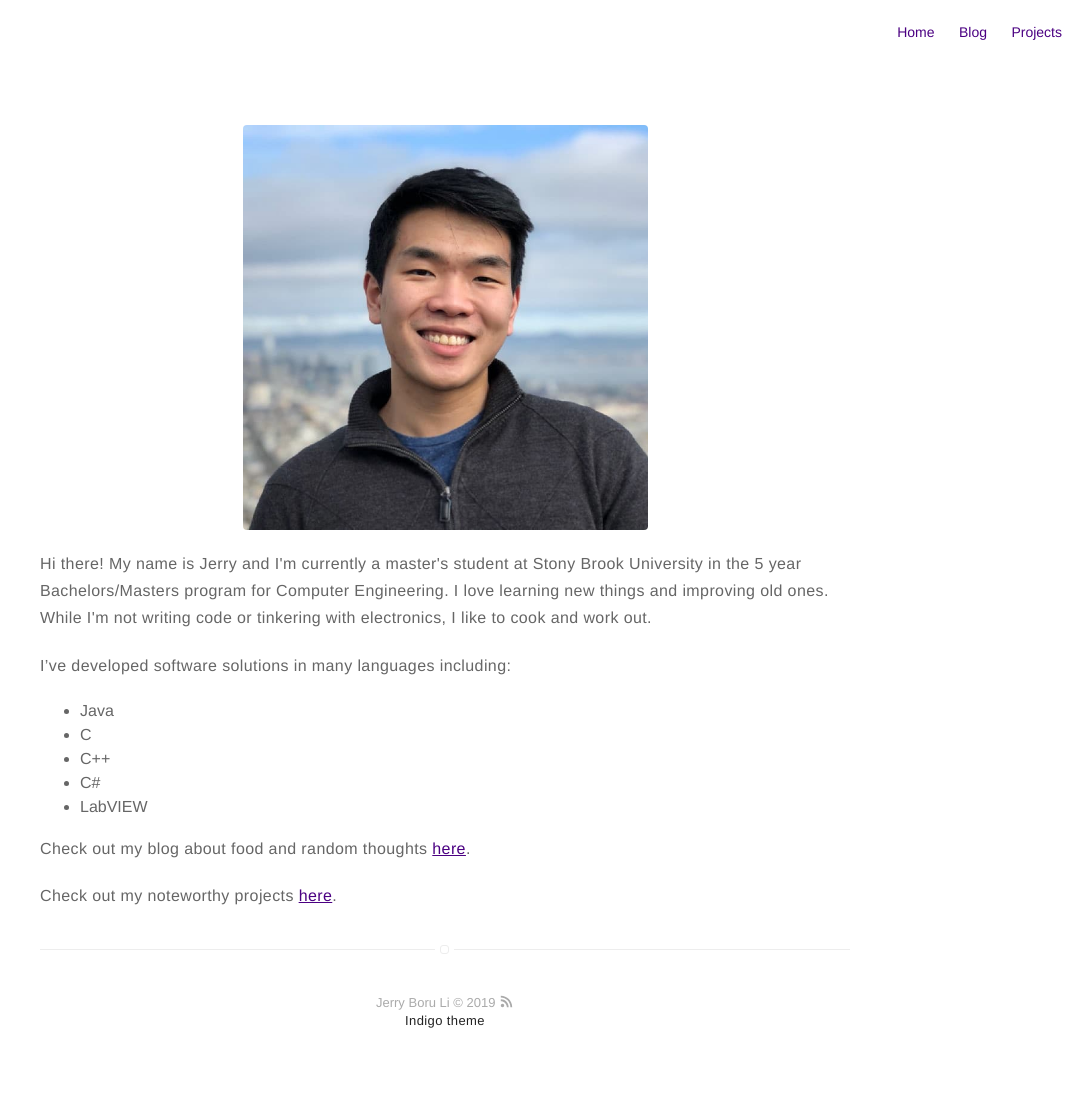
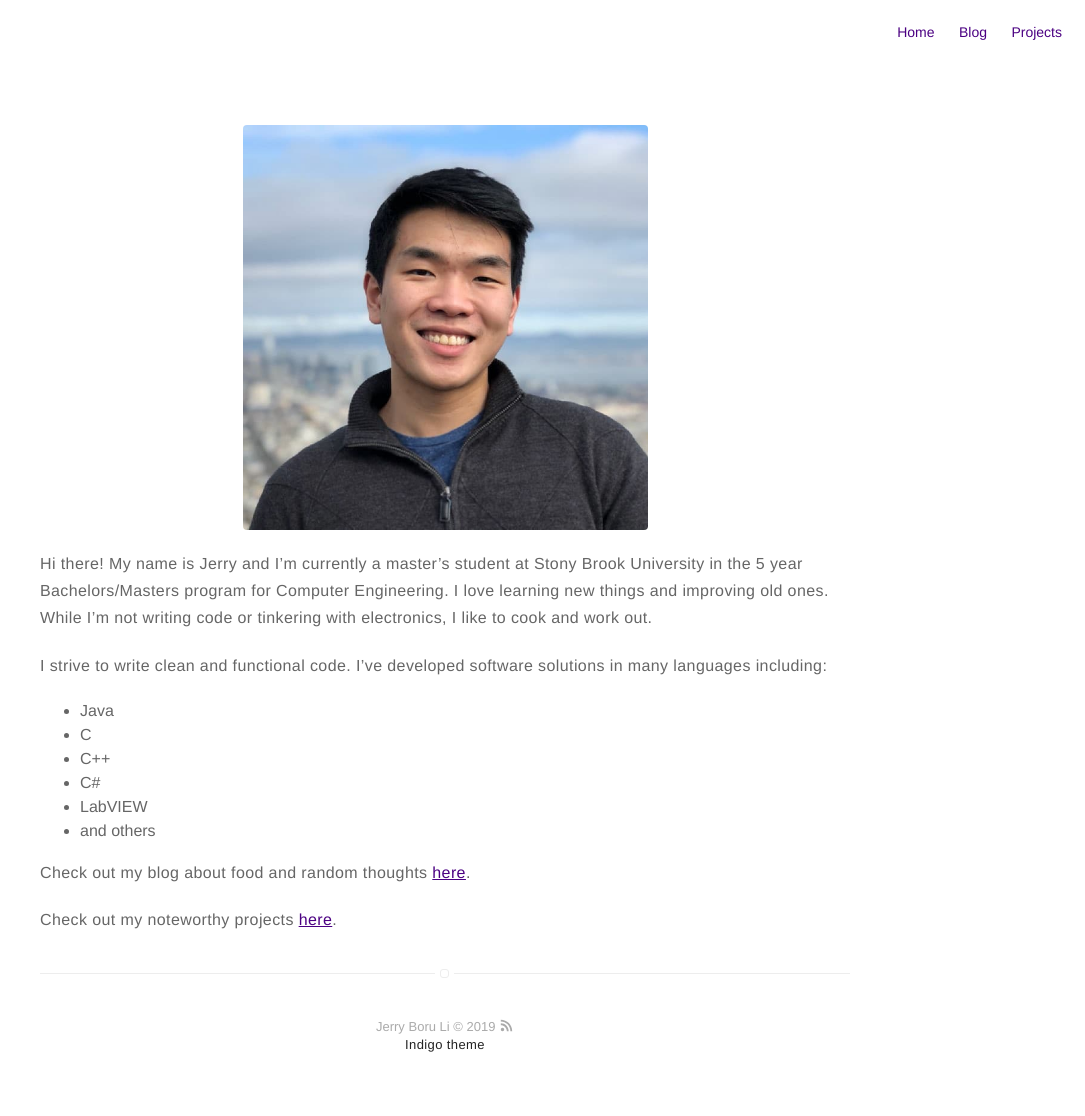
Before and after one commit to JerryBLi/jerrybli.github.io, a Jekyll site: the page built from about.md, in a window 1280 px wide. Shown: the whole page, without its empty margins (195-1280 px from the left). Built offline with Jekyll 4.4.1, drawn with Linux system fonts in a browser that asks for light colours; before the commit the page ends 1092 px from its top, so only the background shows below that.

Commit message:
Update about.md

```diff
--- a/about.md
+++ b/about.md
@@ -4,15 +4,15 @@ layout: page
 ---
 ![Profile Image]({{ site.url }}/{{ site.picture }})
 
-<p>Hi there! My name is Jerry and I'm currently a master's student at Stony Brook University in the 5 year Bachelors/Masters program for Computer Engineering. I love learning new things and improving old ones. While I'm not writing code or tinkering with electronics, I like to cook and work out. </p>
+Hi there! My name is Jerry and I'm currently a master's student at Stony Brook University in the 5 year Bachelors/Masters program for Computer Engineering. I love learning new things and improving old ones. While I'm not writing code or tinkering with electronics, I like to cook and work out.
 
-I've developed software solutions in many languages including:
+I strive to write clean and functional code. I've developed software solutions in many languages including:
 * Java
 * C
 * C++
 * C#
 * LabVIEW
-
+* and others
 
 Check out my blog about food and random thoughts [here](https://www.boruli.com/blog/).
 
```
